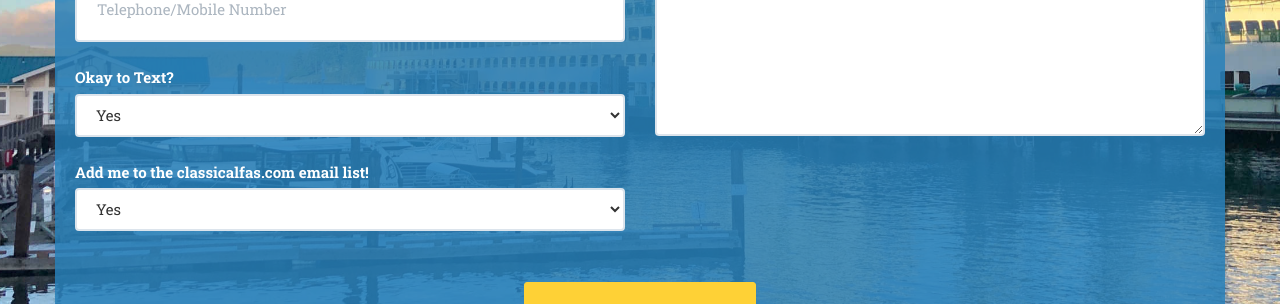
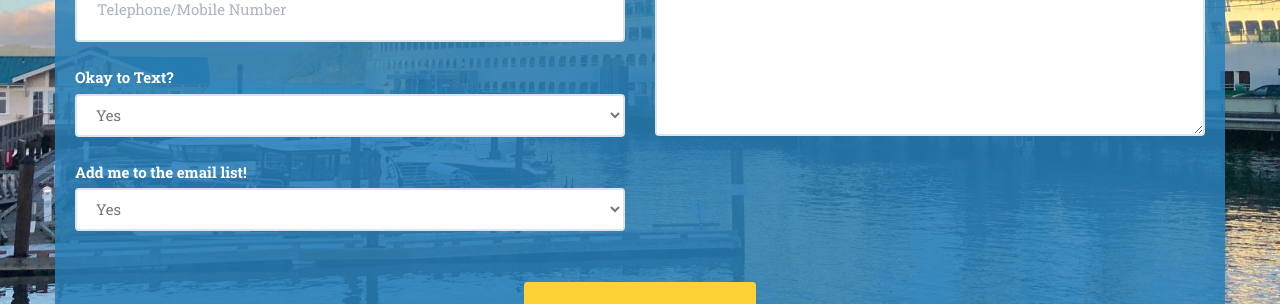
Before and after one commit to wesedholm/ferrylandingsuites, a Jekyll site: the page built from index.md, in a window 1280 px wide and 1400 px high, scrolled down 2140 px. Shown: the part 774-1078 px from the top of the window. Built offline with Jekyll 4.4.1, drawn with Linux system fonts in a browser that asks for light colours; some web fonts are replaced.

Commit message:
contact form fixes

```diff
--- a/_includes/contact.html
+++ b/_includes/contact.html
@@ -31,7 +31,7 @@
                                     </select>
                                 </div>
                                 <div class="control-group form-group">
-                                    <label for="sender-email-list-selection">Add me to the classicalfas.com email list!</label>
+                                    <label for="sender-email-list-selection">Add me to the email list!</label>
                                     <select class="form-control form-input" id="sender-email-list-selection">
                                         <option>Yes</option>
                                         <option>No</option>
--- a/_sass/helpers.scss
+++ b/_sass/helpers.scss
@@ -28,7 +28,7 @@
 }
 
 .form-control {
-    color: $color_dark;
+    color: $color_muted;
 }
 
 .desc {
```
